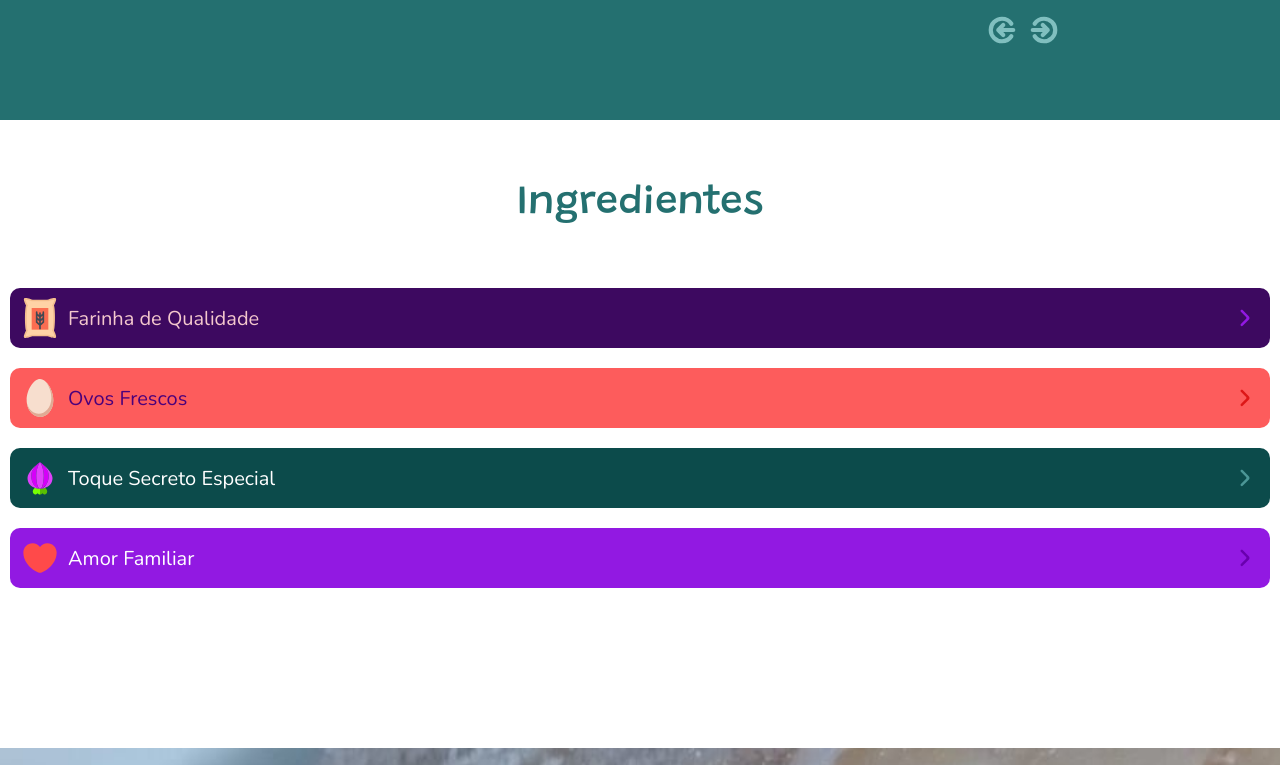
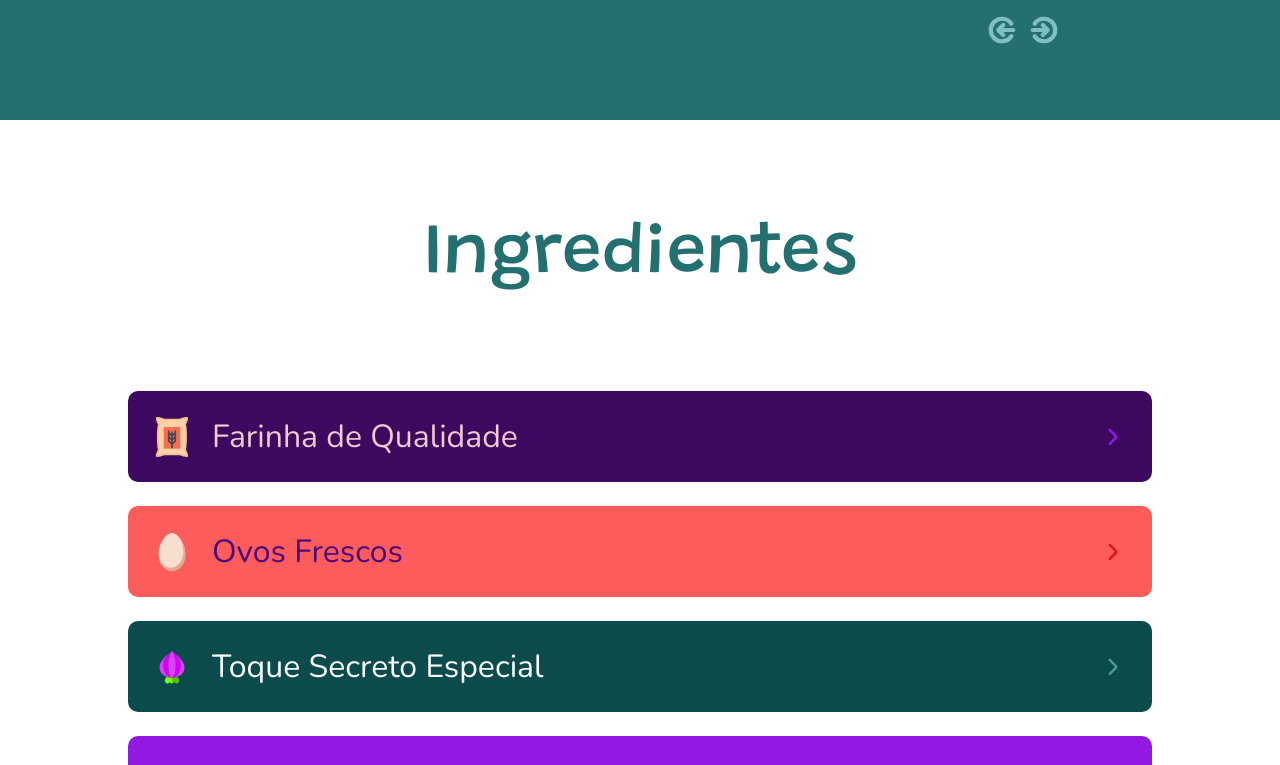
Before and after one commit to joseluizbrits/lili-da-ribeira, a Next.js app: page / in a window 1280 px wide. Shown: the part 1160-1925 px from the top of the page. Built offline with nearby package versions, Linux system fonts and the light colour scheme; a web font is replaced by a local one.

Commit message:
making Ingredients responsive

```diff
--- a/src/app/components/Header/styles.ts
+++ b/src/app/components/Header/styles.ts
@@ -6,6 +6,10 @@ export const Wrapp = styled.div`
   display: flex;
   justify-content: space-between;
   align-items: center;
+
+  @media screen and (min-width: 1000px) {
+    padding: 20px 10%;
+  }
 `;
 
 export const Logo = styled.span`
--- a/src/app/components/Hero/styles.ts
+++ b/src/app/components/Hero/styles.ts
@@ -29,6 +29,11 @@ export const Title = styled.h1`
     font-size: var(--font16);
     color: var(--green2);
   }
+
+  @media screen and (min-width: 1000px) {
+    padding-left: 240px;
+    max-width: 26ch;
+  }
 `;
 
 export const Waves = styled.div`
--- a/src/app/components/Ingredients/styles.ts
+++ b/src/app/components/Ingredients/styles.ts
@@ -2,27 +2,27 @@ import styled from "styled-components";
 
 export const Container = styled.section`
   background-color: #fff;
-  padding-bottom: 160px;
+  padding-bottom: 180px;
 `;
 
 export const Title = styled.h2`
-  font-size: 2.5rem;
+  font-size: var(--font40);
   font-weight: 500;
 
   color: var(--green3);
   width: max-content;
   margin: 0 auto;
-  padding: 64px 0;
+  padding: 100px 0;
 `;
 
 export const IngredientsList = styled.ul`
-  padding: 0 10px;
+  padding: 0 var(--space10);
   display: flex;
   flex-direction: column;
   gap: 20px;
 
   li {
-    font-size: 1.25rem;
+    font-size: var(--font20);
     padding: 10px;
     border-radius: 10px;
     cursor: pointer;
@@ -57,4 +57,17 @@ export const IngredientsList = styled.ul`
     background-color: var(--purple2);
     color: #fff;
   }
+
+  @media screen and (min-width: 1000px) {
+    padding: 0 10%;
+    gap: 24px;
+
+    li {
+      padding: 24px;
+    }
+
+    li .wrapp {
+      gap: 20px;
+    }
+  }
 `;
--- a/src/app/styles/globalStyles.tsx
+++ b/src/app/styles/globalStyles.tsx
@@ -12,8 +12,10 @@ const GlobalStyles = createGlobalStyle`
     --purple3: #6900AE;
     --purple4: #4B017B;
     --purple5: #3D0960;
-    --font16: clamp(1rem, 2vw, 2vw);
+    --font16: clamp(1rem, 2vw, 2rem);
+    --font20: clamp(1.25rem, 2.5vw, 2.5rem);
     --font24: clamp(1.5rem, 4vw, 4rem);
+    --font40: clamp(2.5rem, 5.5vw, 5.5rem);
     --space10: 3%;
     --space20: 6%;
     --space32: 8%;
```
